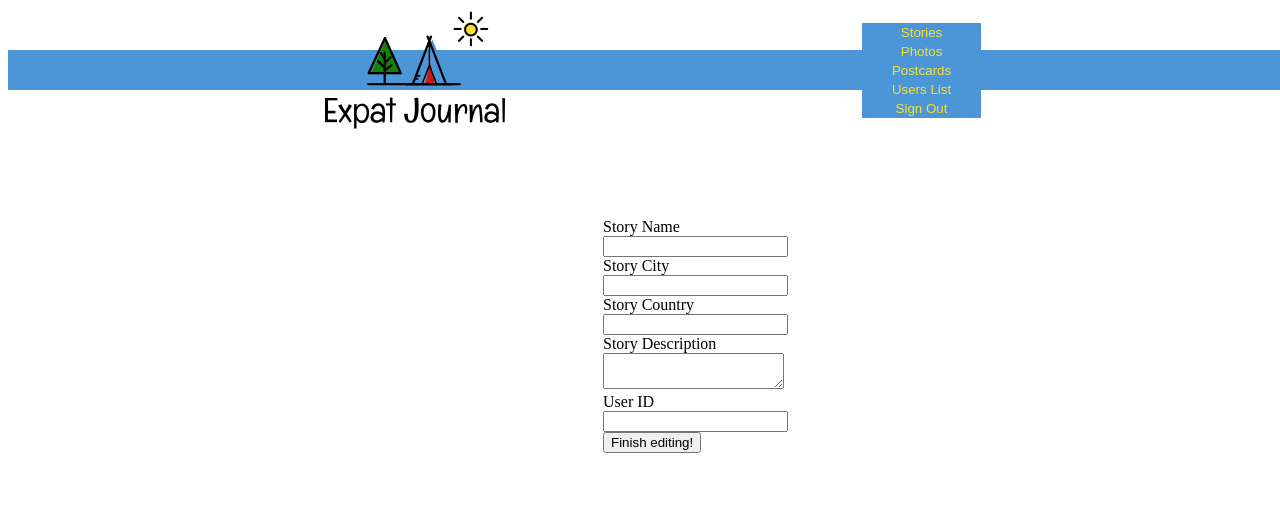
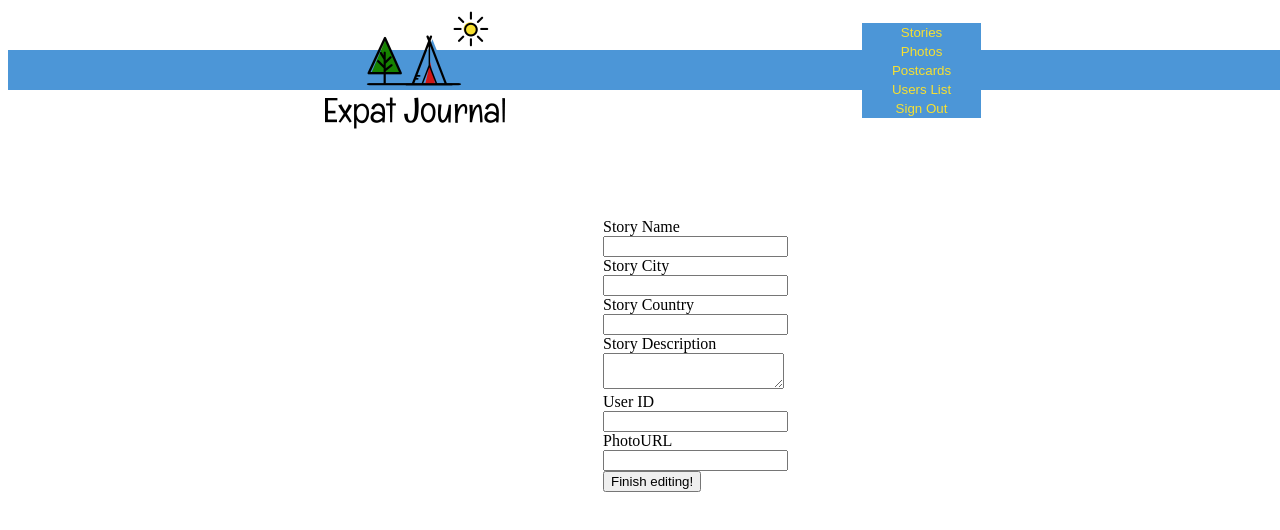
Before and after one commit to Expat-Journal8/front-end, a React (Create React App) app: page /Story/1/editStory in a window 1280 px wide. Shown: the top 530 px of the page. Built offline with nearby package versions, Linux system fonts and the light colour scheme; sample sign-in values are in the browser's storage; a web font is replaced by a local one.

Commit message:
going to test out if the landing page works onclick of the logo

```diff
--- a/src/actions/index.js
+++ b/src/actions/index.js
@@ -110,6 +110,7 @@ export const deleteProfile = (params) => dispatch => {
             localStorage.removeItem('token');
             history.push('/SignUp');
             dispatch({type: DELETE_PROFILE_SUCCESS, payload: response.data})
+            window.location.reload();
         })
         .catch(error => {
             console.log(error);
--- a/src/components/EditStories.js
+++ b/src/components/EditStories.js
@@ -4,7 +4,7 @@ import {axiosWithAuth} from '../api/axiosWithAuth';
 
 
 const EditStories = props =>{
-    const [story, setStory ] = useState( { storyName:"", storyCity:"", storyCountry: '', storyDesc: '', user_id: '' } );
+    const [story, setStory ] = useState( { storyName:"", storyCity:"", storyCountry: '', storyDesc: '', user_id: '', storyPhoto: '' } );
     const params = useParams();
     const history = useHistory();
     // const [entries, setEntries] = useState( [{ title:"", trip:"" , date:"" }] );
@@ -27,37 +27,6 @@ const EditStories = props =>{
                 console.log(error);
             })
     };
-
-    // useEffect( ()=>{
-    //     console.log("Story added to entries array: ", entries)
-
-    // },[entries] );
-
-    // const Journal = ({entries}) =>{
-    //     return (
-    //         <div className="journalWrap">
-    //             {entries.map((entry,index) => {
-    //                 return(
-    //                     <div key={index} className="wrapper">
-    //                         <h3>{entry.title}</h3><span><h4>{entry.date}</h4></span>
-    //                         <p>{entry.trip}</p>
-    //                         {index === 0 ?  null : <button onClick={() => {
-    //                             setEditEntry({entry,index});
-    //                             setEditing(true);
-    //                         }
-    //                         }>Edit</button>}
-    //                     </div>
-    //                 )
-    //             })}
-    //         </div>
-    //     )
-    // };
-
-    // console.log(editing);
-    // useEffect( ()=>{
-    //     console.log("Edit this: ",editEntry)
-
-    // },[editEntry] );
 
     return(
         <div className="storiesWrapper">
@@ -112,6 +81,16 @@ const EditStories = props =>{
                     value={story.user_id}
                     onChange={handleChange}/>
                 </div>
+                <div className="storyDate">
+                    <label
+                    htmlFor="storyPhoto">PhotoURL</label> <br />
+                    <input
+                    type="text"
+                    id="storyPhoto"
+                    name="storyPhoto"
+                    value={story.storyPhoto}
+                    onChange={handleChange}/>
+                </div>
                 <button>Finish editing!</button>
             </form>
 
--- a/src/components/EditUser.js
+++ b/src/components/EditUser.js
@@ -1,5 +1,3 @@
-// put request to /api/users/:id -- will allow users to update their profile data
-
 import React, {useState, useEffect} from 'react';
 import {useParams} from 'react-router-dom';
 import {connect} from 'react-redux';
@@ -32,7 +30,8 @@ const EditUser = props => {
             <form className='editUserForm' onSubmit={editUser}>
                 <h3>Edit Profile !</h3>
                 <div>Name</div>
-                <input className='editInput' type='text' name='name' value={`${user.firstName} ${user.lastName}`} onChange={handleChanges} />
+                <input className='editInput' type='text' name='firstName' value={user.firstName} onChange={handleChanges} />
+                <input className='editInput' type='text' name='lastName' value={user.lastName} onChange={handleChanges} />
                 <div>Email</div>
                 <input className='editInput' type='text' name='email' value={user.email} onChange={handleChanges} />
                 <div>Password</div>
--- a/src/components/Nav.js
+++ b/src/components/Nav.js
@@ -9,14 +9,18 @@ const Nav = props => {
         <>
             {location.pathname === '/SignUp' ?
                 <div className="navigation">
-                    <img src={logo} alt="logo, a cozy tent next to a tree. "/>
+                    <Link to='https://expatjournal3.netlify.app/index.html'>
+                        <img src={logo} alt="logo, a cozy tent next to a tree. "/>
+                    </Link>
                     <Link to="/SignUp"><h3>JOIN</h3></Link>
                     <Link to="/SignIn"><h3>LOGIN</h3></Link>
                 </div>
             :
             location.pathname === '/SignIn' ?
                 <div className="navigation">
-                    <img src={logo} alt="logo, a cozy tent next to a tree. "/>
+<                   Link to='https://expatjournal3.netlify.app/index.html'>
+                        <img src={logo} alt="logo, a cozy tent next to a tree. "/>
+                    </Link>
                     <Link to="/SignUp"><h3>JOIN</h3></Link>
                     <Link to="/SignIn"><h3>LOGIN</h3></Link>
                 </div>
--- a/src/components/UserStories.js
+++ b/src/components/UserStories.js
@@ -24,7 +24,7 @@ const UserStories = props => {
                 history.push('/Stories');
             })
             .catch(error => {
-                console.log(error)
+                console.log(error);
             })
     }
 
```
